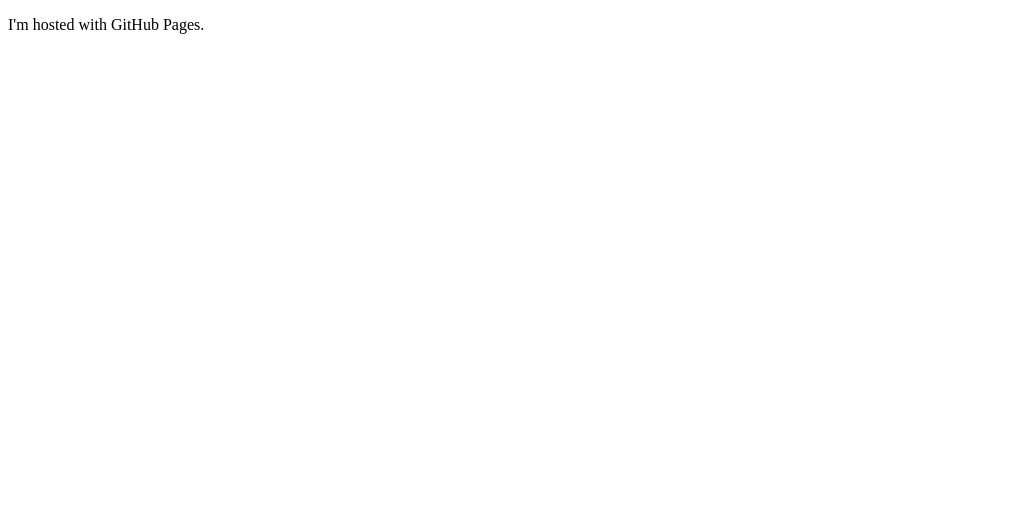
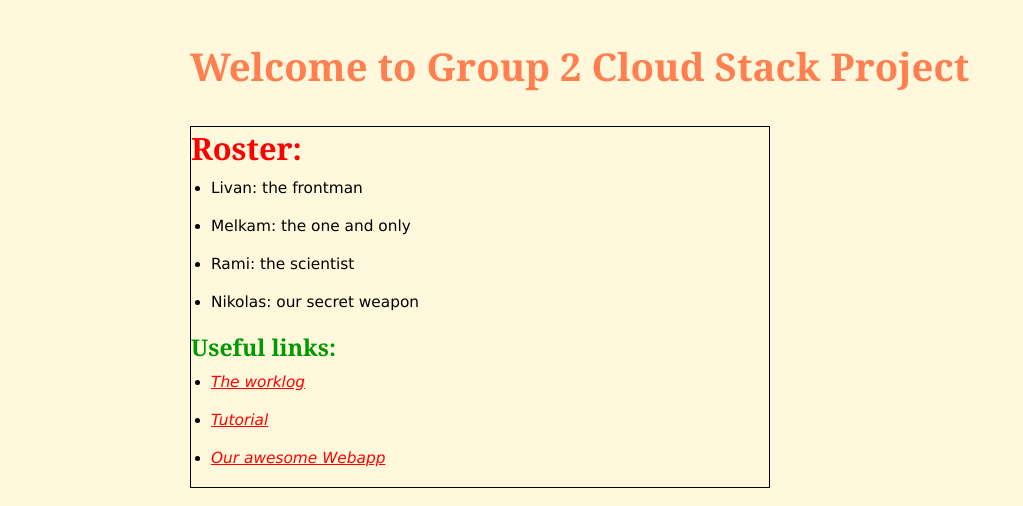
Before and after one commit to livanho/livanho.github.io, a plain HTML site: page Group2MEVNStackApp/index.html in a window 1280 px wide. Shown: the whole page, without its empty margins (0-1023 px from the left). Drawn offline with Linux system fonts and the light colour scheme.

Commit message:
first draft

```diff
--- a/Group2MEVNStackApp/index.html
+++ b/Group2MEVNStackApp/index.html
@@ -3,9 +3,31 @@
 <head>
     <meta charset="UTF-8">
     <meta name="viewport" content="width=device-width, initial-scale=1.0">
-    <title>Hello World</title>
+    <title>MEVN Stack Project Page</title>
+    <link rel="stylesheet" href="/css/styles.css">
 </head>
 <body>
-    <p>I'm hosted with GitHub Pages.</p>
+    <div id="wrapper">
+        <!-- There are 6 headlines that you can use in HTML -->
+    <h1 id="top">Welcome to Group 2 Cloud Stack Project</h1>
+    <main>
+        <h2>Roster:</h2>
+        <ul>
+            <li>Livan: the frontman</li>
+            <li>Melkam: the one and only</li>
+            <li>Rami: the scientist</li>
+            <li>Nikolas: our secret weapon</li>
+        </ul>
+        <h3>Useful links:</h3>
+        <ul>
+            <li><i><a href="http://www.imdb.com/title/tt8637428/">The worklog</a></i></li>
+            <li><i><a href="http://www.imdb.com/title/tt6966692/">Tutorial</a></i></li>
+            <li><i><a href="http://www.imdb.com/title/tt0107507/">Our awesome Webapp</a></i></li>
+        </ul>
+    </main>
+
+
+
+
 </body>
 </html>
--- /dev/null
+++ b/css/styles.css
@@ -0,0 +1,70 @@
+        * {
+            padding: 0;
+            margin: 0;
+            box-sizing: border-box;
+        }
+
+        body {
+            background: cornsilk;
+            font-family: Verdana, Geneva, Tahoma, sans-serif;
+            font-size: 96%;
+        }
+
+        ul {
+            margin: 0 0 10px 20px;
+        }
+
+        a {
+            color: red;
+        }
+
+        h1 {
+            color: coral;
+            font-size: 2.5em;
+        }
+
+        h2 {
+            color: #f00;
+            font-size: 2em;
+
+        }
+
+        h3 {
+            color: #090;
+            font-size: 1.5em;
+        }
+
+        h1, h2, h3 {
+            margin-bottom: 10px;
+            font-family: Georgia, 'Times New Roman', Times, serif;
+        }
+
+        div#wrapper {
+            width: 940px;
+            margin: 20px auto;
+            /* background: rgba(240, 240, 240, .9); */
+            padding: 20px;
+
+        }
+
+        main {
+            width: 580px;
+            /* background: lightgreen; */
+            float: left;
+            margin-top: 24px;
+            border: 1px solid black;
+        }
+
+        aside {
+            width: 340px;
+            /* height: 350px; */
+            padding: 15px;
+            background: #d9961a;
+            float: right;
+            margin-top: 20px;
+            border: 1px solid black;
+        }
+
+        li {
+            margin-bottom: 20px;
+        }
```
